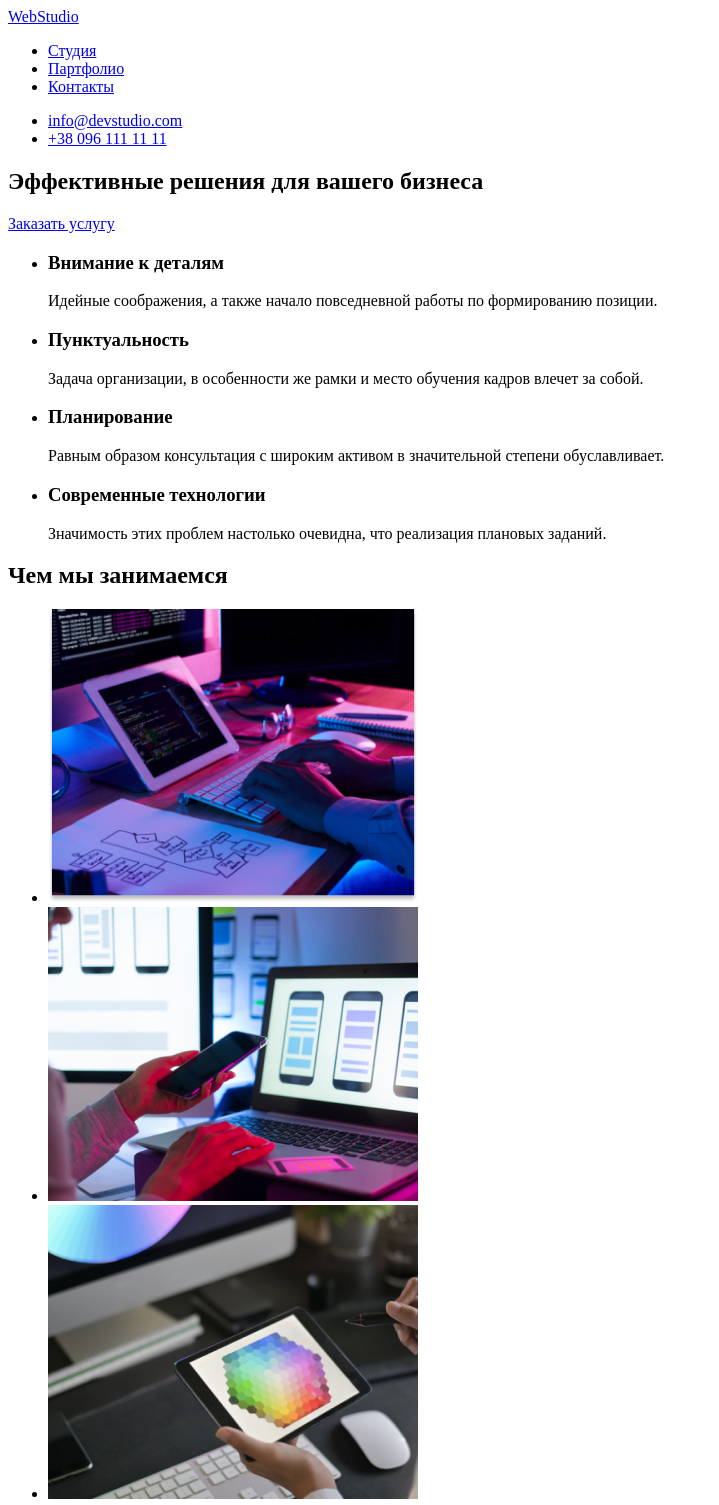
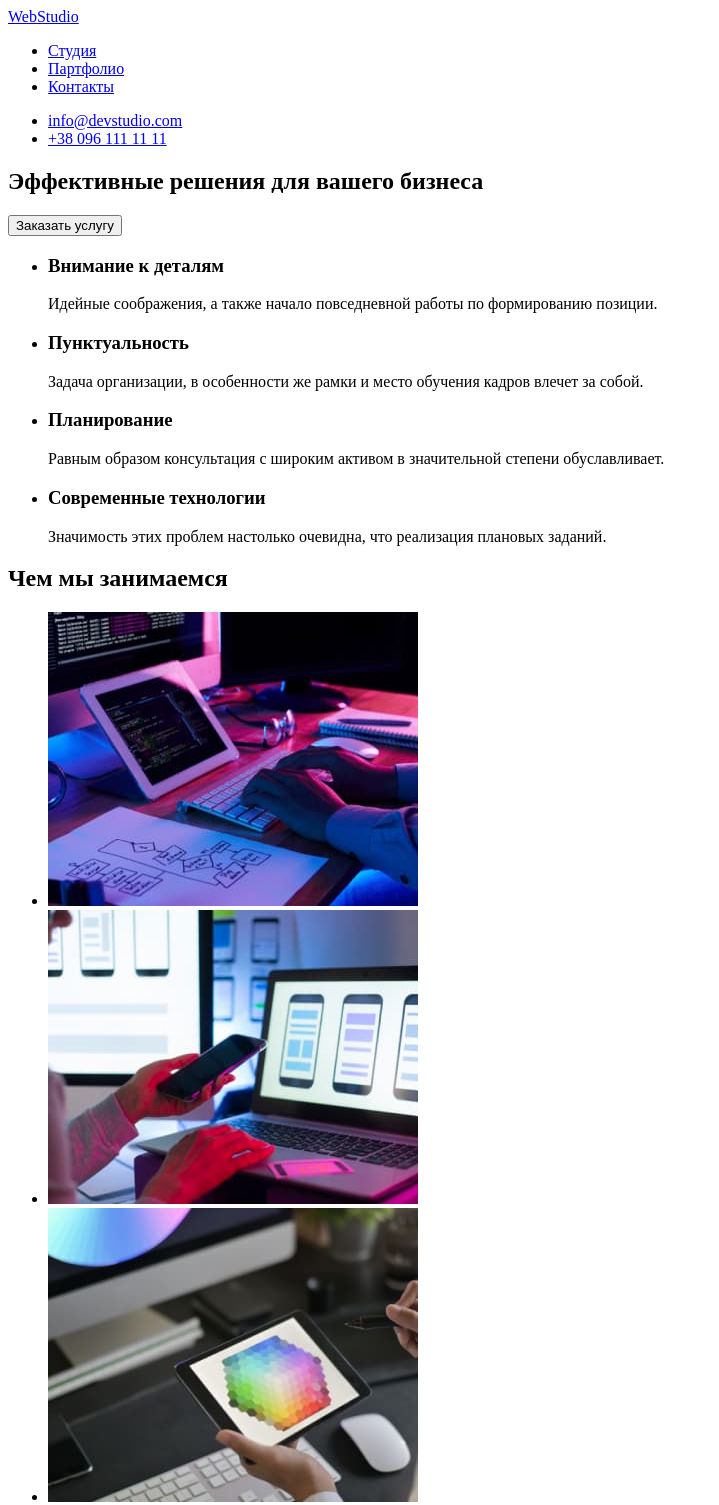
Before and after one commit to tuzegor/goit-markup-hw-01, a plain HTML site: page index.html in a window 1280 px wide. Shown: the top 1505 px of the page, without its empty margins (0-719 px from the left). Drawn offline with Linux system fonts and the light colour scheme.

Commit message:
Правки
Картинки поменяны на jpg
Ссылка заменена на кнопку

```diff
--- a/index.html
+++ b/index.html
@@ -4,7 +4,7 @@
     <meta charset="UTF-8">
     <meta http-equiv="X-UA-Compatible" content="IE=edge">
     <meta name="viewport" content="width=device-width, initial-scale=1.0">
-    <title>Homework 1</title>
+    <title>Студия</title>
 </head>
 <body>
     <!-- header -->
@@ -27,7 +27,7 @@
         <!-- our-slogan -->
         <section class="our-slogan">
             <h1>Эффективные решения для вашего бизнеса</h1>
-            <a href="#">Заказать услугу</a>
+            <button type="button">Заказать услугу</button>
         </section>
         <!-- our-values -->
         <section class="our-values">
@@ -54,9 +54,9 @@
         <section class="our-projects">
             <h2>Чем мы занимаемся</h2>
             <ul>
-                <li><img src="./images/box1.png" alt="" width = "370" height="294"></li>
-                <li><img src="./images/box2.png" alt="" width = "370" height="294"></li>
-                <li><img src="./images/box3.png" alt="" width = "370" height="294"></li>
+                <li><img src="./images/box1.jpg" alt="програмист кодит" width = "370" height="294"></li>
+                <li><img src="./images/box2.jpg" alt="дизайнер делает макет" width = "370" height="294"></li>
+                <li><img src="./images/box3.jpg" alt="планшет с палитрой красок" width = "370" height="294"></li>
             </ul>
         </section>
         <!-- our-team -->
```
Also changed, not shown: images/box1.jpg (added), images/box1.png (deleted), images/box2.jpg (added), images/box2.png (deleted), images/box3.jpg (added), images/box3.png (deleted), 1 other file.
